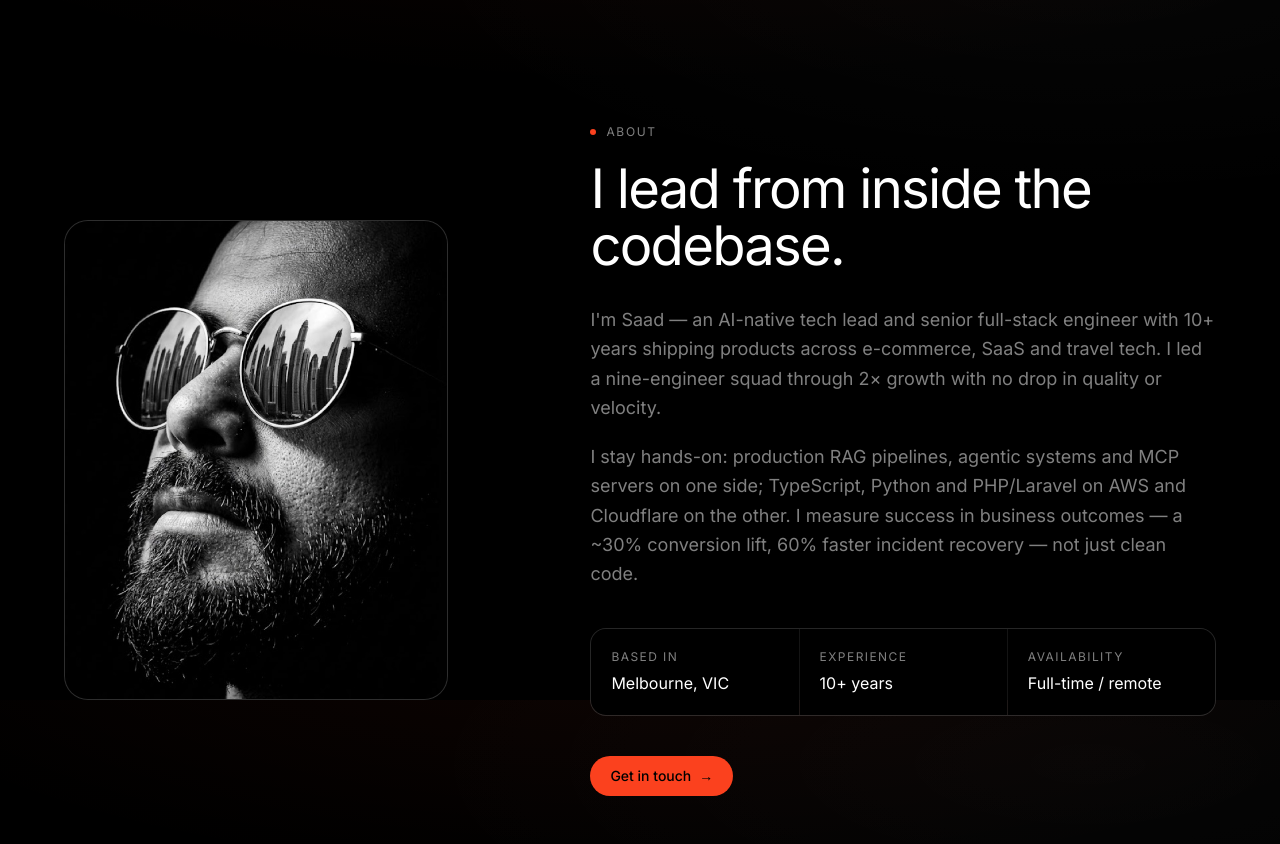
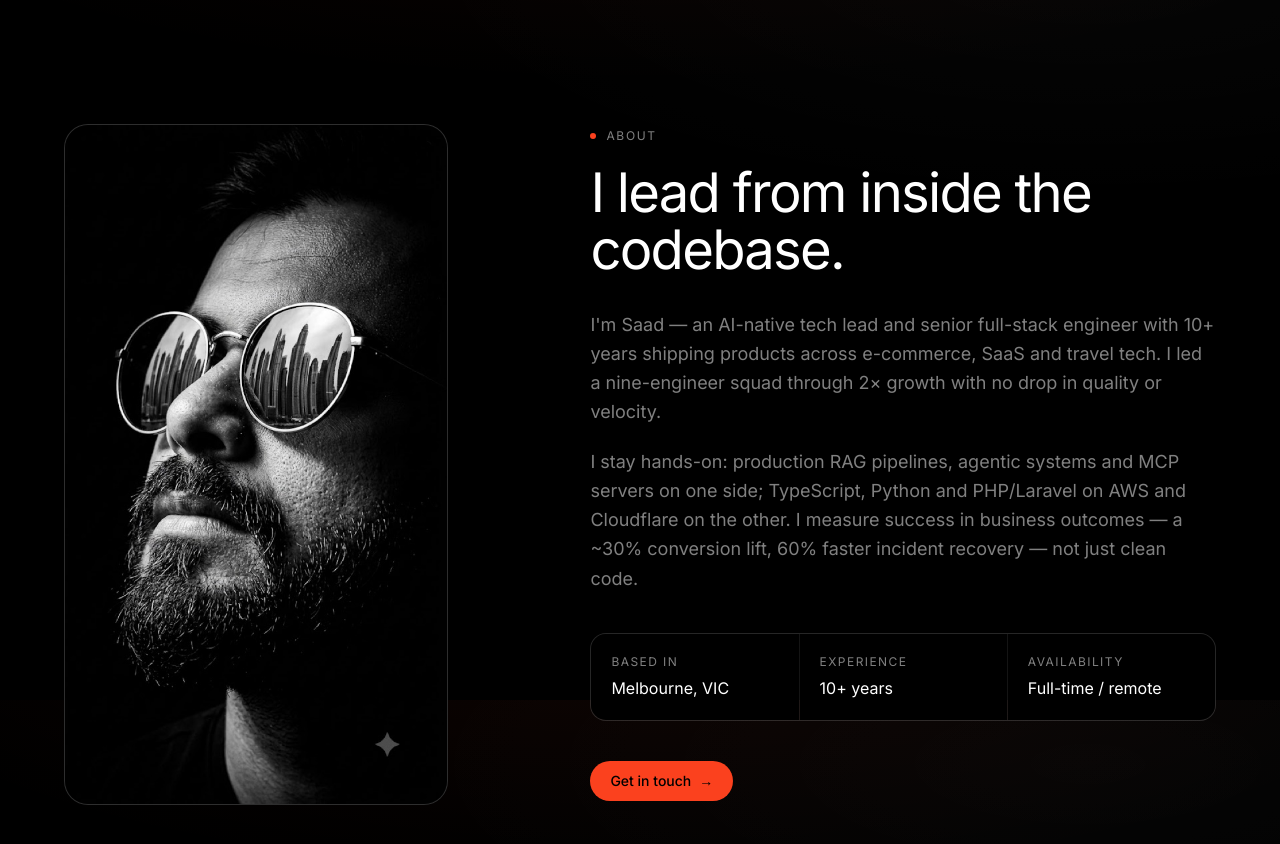
Before and after one commit to saad-bhutto/me, a Next.js app: page / in a window 1280 px wide. Shown: the part 2500-3344 px from the top of the page. Built offline with nearby package versions, Linux system fonts and the light colour scheme.

Commit message:
style: remove fixed 4:5 aspect on portrait — show natural ratio uncropped

```diff
--- a/components/portrait.tsx
+++ b/components/portrait.tsx
@@ -15,7 +15,7 @@ export function Portrait() {
   }, []);
 
   return (
-    <div className="relative aspect-[4/5] w-full overflow-hidden rounded-3xl border border-hair bg-surface">
+    <div className="relative w-full overflow-hidden rounded-3xl border border-hair bg-surface">
       {/* Ambient accent glow behind the portrait */}
       <div
         aria-hidden
@@ -28,10 +28,10 @@ export function Portrait() {
           src="/portrait.jpg"
           alt="Saad Bhutto — AI-native tech lead and full-stack engineer"
           onError={() => setFailed(true)}
-          className="relative h-full w-full object-cover"
+          className="relative block h-auto w-full"
         />
       ) : (
-        <div className="relative flex h-full w-full flex-col items-center justify-center gap-4">
+        <div className="relative flex min-h-[420px] w-full flex-col items-center justify-center gap-4">
           <span className="font-display text-6xl text-white/80">SB</span>
           <span className="rounded-full border border-hair px-3 py-1 text-xs uppercase tracking-[0.14em] text-muted">
             Headshot goes here
```
